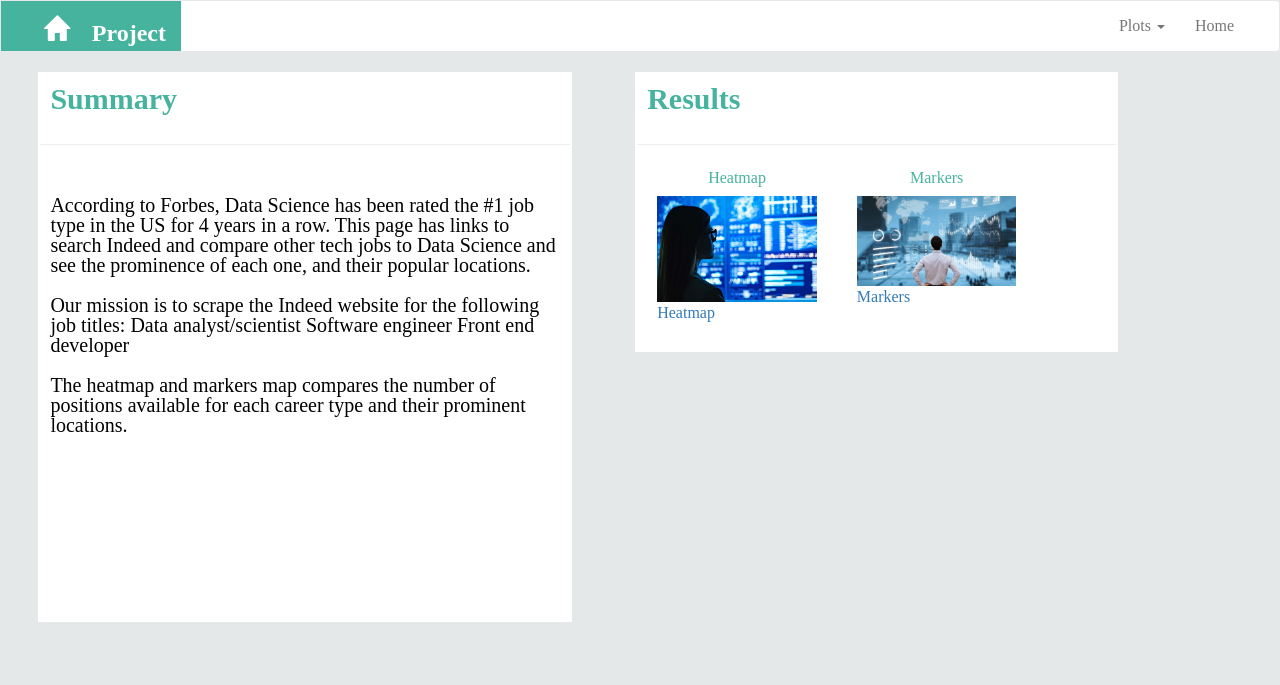
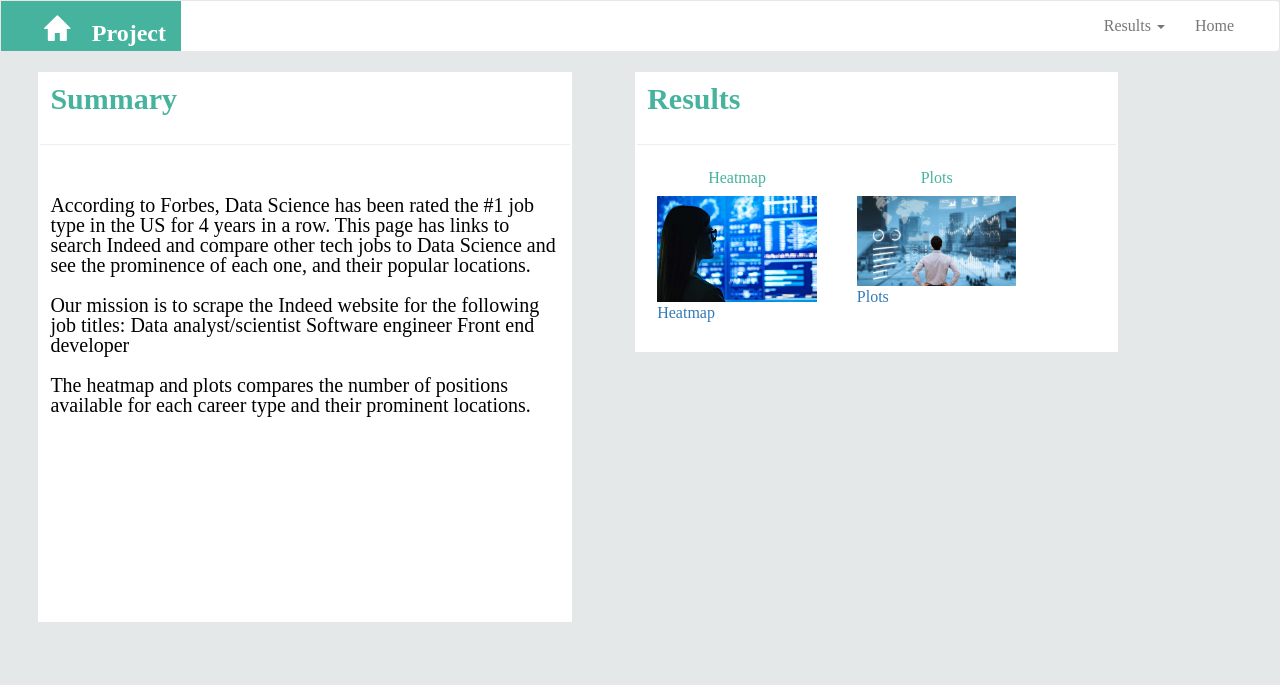
Before and after one commit to AddyBenny/Group-1---Project-3, a Flask app: template templates/index.html in a window 1280 px wide. Shown: the top 685 px of the page. Run offline with Flask 2, Linux system fonts and the light colour scheme; the template is opened without the code that fills it, so the values that code supplies are empty; some libraries are stand-ins or nearby versions.

Commit message:
index.html updated

```diff
--- a/templates/index.html
+++ b/templates/index.html
@@ -36,10 +36,10 @@
 	        <div id="navbar" class="nav navbar-nav navbar-right collapse navbar-collapse">
 	        	<!-- plots dropdown-menu -->
 	          	<li class="dropdown">
-	            	<a href="#" class="dropdown-toggle" id="plots" data-toggle="dropdown" role="button" aria-haspopup="true" aria-expanded="True">Plots <span class="caret"></span></a>
+	            	<a href="#" class="dropdown-toggle" id="plots" data-toggle="dropdown" role="button" aria-haspopup="true" aria-expanded="True">Results <span class="caret"></span></a>
 	            <ul class="dropdown-menu" aria-labelledby="plots">
 	              <li><a href="Heatmap.html">Heatmap</a></li>
-	              <li><a href="Markers.html">Markers Map</a></li>
+	              <li><a href="Markers.html">Plots</a></li>
 	            </ul>
 	          </li>
 	          <!-- link to Comparison page -->
@@ -64,7 +64,7 @@
 						Software engineer Front end developer
 						<br>
 						<br>
-						The heatmap and markers map compares the number of positions available for each career type and their prominent locations.
+						The heatmap and plots compares the number of positions available for each career type and their prominent locations.
 				  </p>
 					</article>
 				</section>
@@ -82,8 +82,8 @@
 					<h4><strong>Heatmap</strong></h4>
 					   <a href="heatmap.html" class="thumbnail"><img src="../assets/data_img.jpg" alt="" alt=""> Heatmap </a></div>
 				<div class="col-md-5 col-sm-3 col-xs-12">
-					<h4><strong>Markers</strong></h4>
-						   <a href="Markers.html" class="thumbnail"><img src="../assets/data_img4.jpg" alt="" alt=""> Markers </a></div>
+					<h4><strong>Plots</strong></h4>
+						   <a href="Markers.html" class="thumbnail"><img src="../assets/data_img4.jpg" alt="" alt=""> Plots </a></div>
 
 			</div>
 		</div>
@@ -96,6 +96,7 @@
 <!-- Leaflet heatmap plugin-->
 <script type="text/javascript" src="leaflet-heat.js"></script>
 <script type="text/javascript" src="logic.js"></script>
+<script type="text/javascript" src="plot.js"></script>
 
 </body>
 <footer>
```
